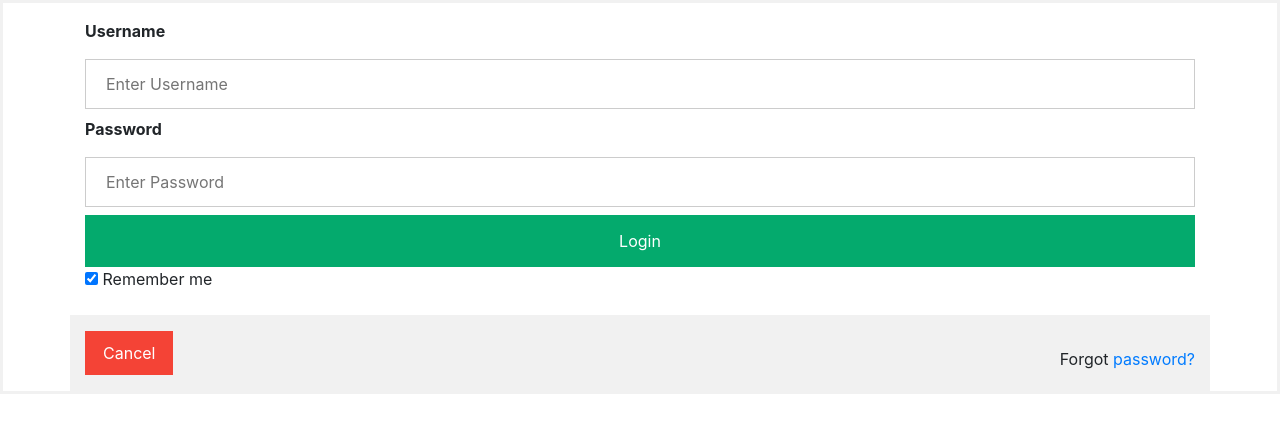
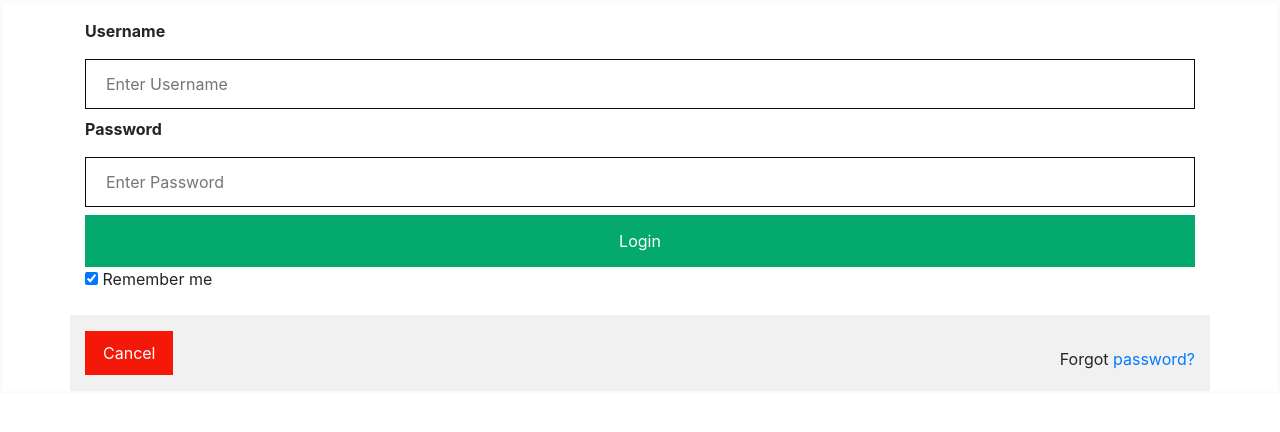
Before and after one commit to Abraham-Dagnew/Movie-Recommender, a plain HTML site: page login.html in a window 1280 px wide. Drawn offline with nearby package versions, Linux system fonts and the light colour scheme.

Commit message:
fixed the login page and made some new changes.

```diff
--- a/styles/login.css
+++ b/styles/login.css
@@ -1,14 +1,13 @@
 form {
-    border: 3px solid #f1f1f1;
+    border: 3px solid #fcfbfb;
   }
 
-  /* Full-width inputs */
   input[type=text], input[type=password] {
     width: 100%;
     padding: 12px 20px;
     margin: 8px 0;
     display: inline-block;
-    border: 1px solid #ccc;
+    border: 1px solid #0d0c0c;
     box-sizing: border-box;
   }
 
@@ -19,7 +18,7 @@ form {
     margin: 8px 0;
     border: none;
     cursor: pointer;
-    width: 100%;
+    width: 100%
   }
 
   button:hover {
@@ -29,22 +28,20 @@ form {
   .cancelbtn {
     width: auto;
     padding: 10px 18px;
-    background-color: #f44336;
+    background-color: #f41809;
   }
 
 
-  /* Add padding to containers */
   .container {
     padding: 16px;
   }
 
-  /* The "Forgot password" text */
+
   span.psw {
     float: right;
     padding-top: 16px;
   }
 
-  /* Change styles for span and cancel button on extra small screens */
   @media screen and (max-width: 300px) {
     span.psw {
       display: block;
--- a/styles/main.css
+++ b/styles/main.css
@@ -272,6 +272,7 @@ h1, h2, h3, h4, h5, h6{
     color: #7378c5;
 }
 
+
 #tags{
     background-color: #110202;
     margin-top: 100px;
```
Also changed, not shown: main.html (+3 -0 lines).
